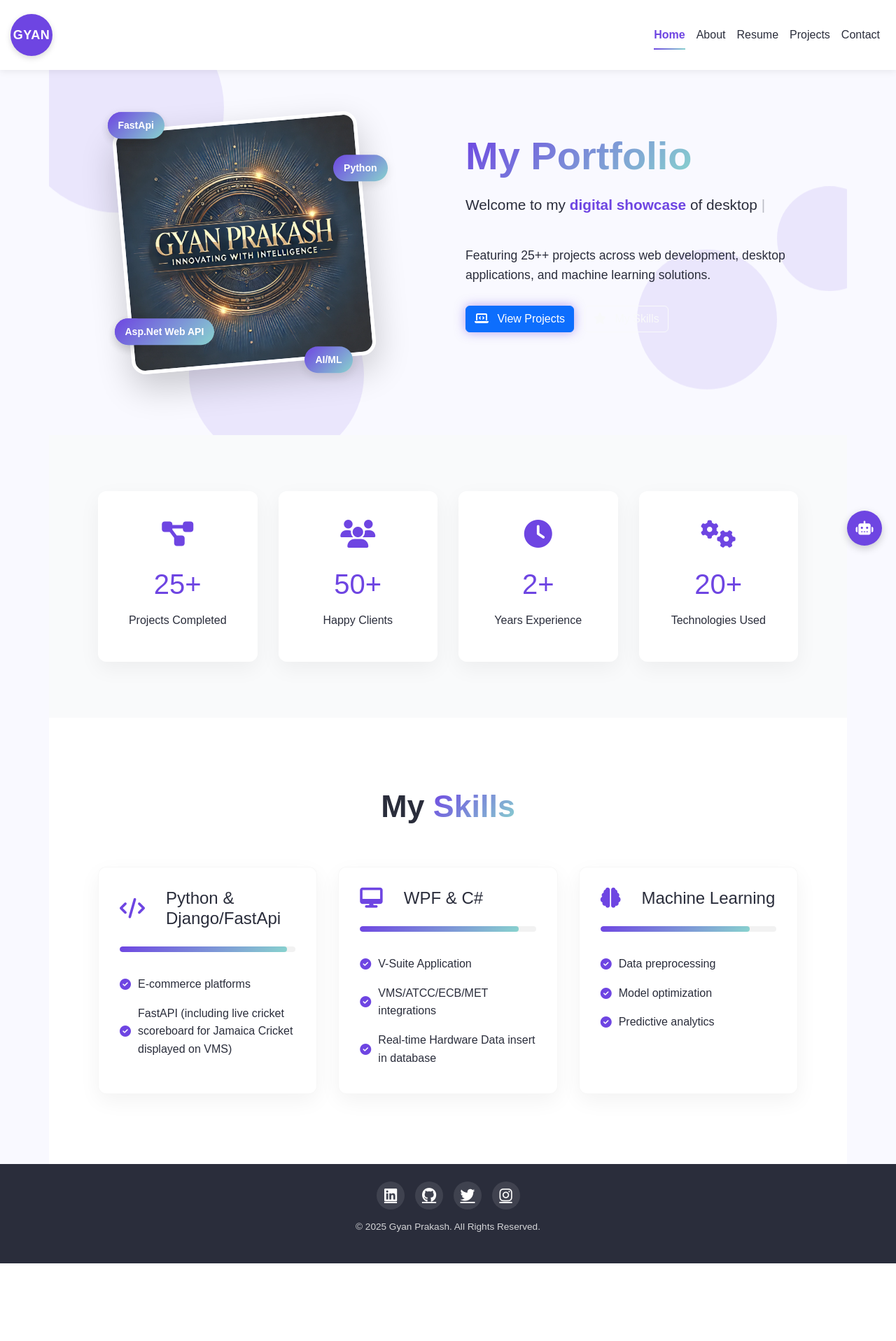
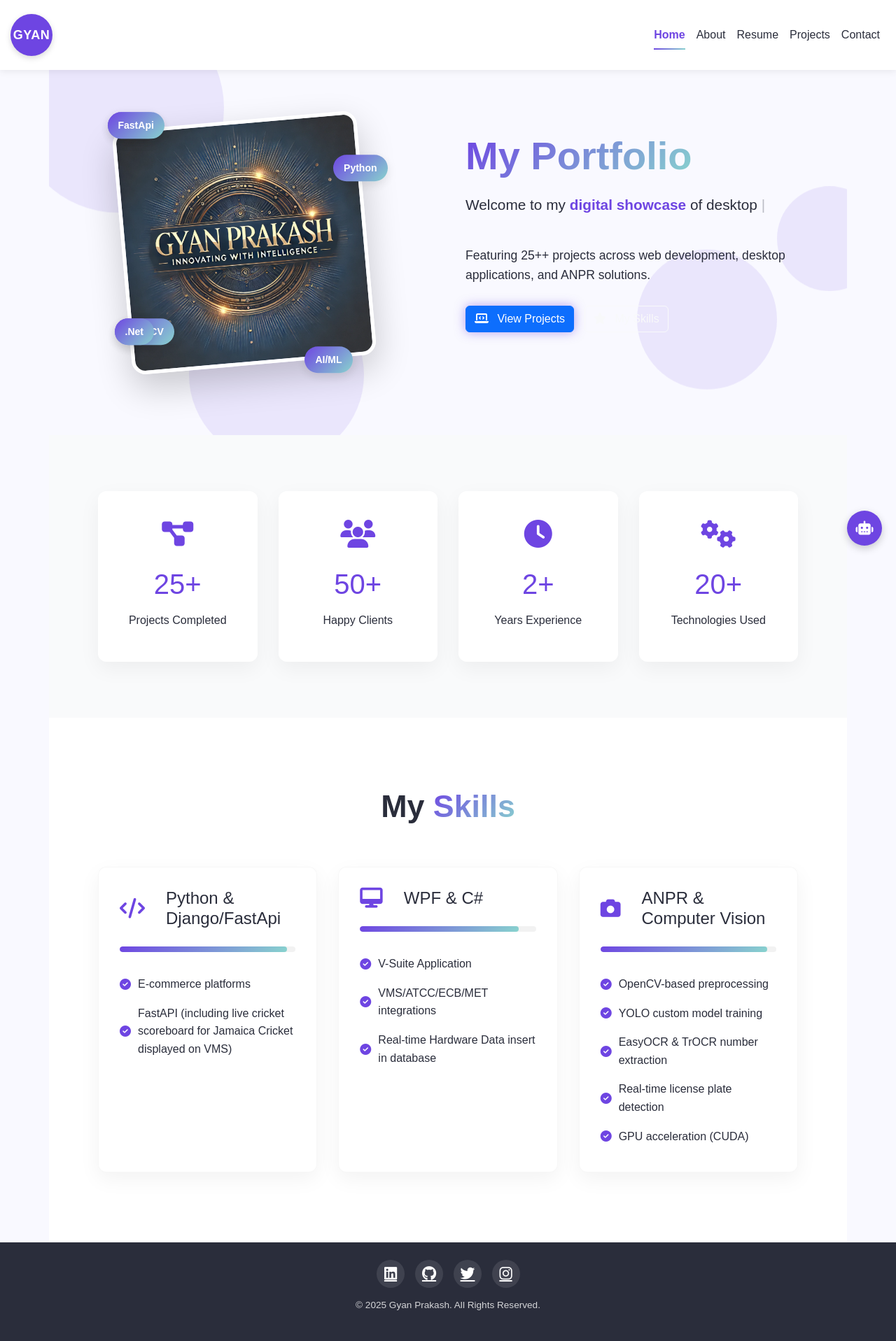
Before and after one commit to guptagyan/my-portfolio, a Django app: page / in a window 1280 px wide. Shown: the whole page at 70% size. Before the commit the page ends 1806 px from the top, so only its background shows below. Run offline with Django 5.2, Linux system fonts and the light colour scheme.

Commit message:
Anpr add in skills

```diff
--- a/mainapp/templates/home.html
+++ b/mainapp/templates/home.html
@@ -18,12 +18,13 @@
                     <div class="portfolio-img-container">
                         <img src="{% static 'css/gp2.webp' %}" alt="Gyan Prakash" class="portfolio-img">
                         <div class="portfolio-bubbles">
+                            <span class="bubble bubble-3">OpenCV</span>
+                            <span class="bubble bubble-2">Python</span>
+                            <span class="bubble bubble-4">AI/ML</span>
+
                             <span class="bubble bubble-1">Django</span>
                             <span class="bubble bubble-1">FastApi</span>
-                            <span class="bubble bubble-2">Python</span>
-                            <span class="bubble bubble-3">C#</span>
-                            <span class="bubble bubble-3">Asp.Net Web API</span>
-                            <span class="bubble bubble-4">AI/ML</span>
+                            <span class="bubble bubble-3">.Net</span>
                         </div>
                     </div>
                 </div>
@@ -40,7 +41,7 @@
                         </p>
                         <p>
                             Featuring <span class="counter" data-target="25">0</span>+ projects across web development,
-                            desktop applications, and machine learning solutions.
+                            desktop applications, and ANPR solutions.
                         </p>
                         <div class="hero-buttons">
                             <a href="projects/" class="btn btn-primary btn-glow">
@@ -116,10 +117,11 @@
                         </div>
                     </div>
                     <ul class="skill-features">
-    <li><i class="fas fa-check-circle"></i> E-commerce platforms</li>
-    <li><i class="fas fa-check-circle"></i> FastAPI (including live cricket scoreboard for Jamaica Cricket displayed on VMS)</li>
+                        <li><i class="fas fa-check-circle"></i> E-commerce platforms</li>
+                        <li><i class="fas fa-check-circle"></i> FastAPI (including live cricket scoreboard for Jamaica
+                            Cricket displayed on VMS)</li>
 
-</ul>
+                    </ul>
                 </div>
 
                 <!-- WPF & C# -->
@@ -143,24 +145,29 @@
 
                 </div>
 
-                <!-- Machine Learning -->
+                <!-- ANPR / Computer Vision -->
                 <div class="skill-portfolio-card animate__animated animate__fadeInRight">
                     <div class="skill-header">
-                        <i class="fas fa-brain"></i>
-                        <h3>Machine Learning</h3>
+                        <i class="fas fa-camera"></i>
+                        <h3>ANPR & Computer Vision</h3>
                     </div>
+
                     <div class="skill-bar-container">
-                        <div class="skill-bar" data-percent="85">
+                        <div class="skill-bar" data-percent="95">
                             <div class="skill-progress"></div>
-                            <span>85%</span>
+                            <span>95%</span>
                         </div>
                     </div>
+
                     <ul class="skill-features">
-                        <li><i class="fas fa-check-circle"></i> Data preprocessing</li>
-                        <li><i class="fas fa-check-circle"></i> Model optimization</li>
-                        <li><i class="fas fa-check-circle"></i> Predictive analytics</li>
+                        <li><i class="fas fa-check-circle"></i> OpenCV-based preprocessing</li>
+                        <li><i class="fas fa-check-circle"></i> YOLO custom model training</li>
+                        <li><i class="fas fa-check-circle"></i> EasyOCR & TrOCR number extraction</li>
+                        <li><i class="fas fa-check-circle"></i> Real-time license plate detection</li>
+                        <li><i class="fas fa-check-circle"></i> GPU acceleration (CUDA)</li>
                     </ul>
                 </div>
+
             </div>
         </div>
     </section>
```
